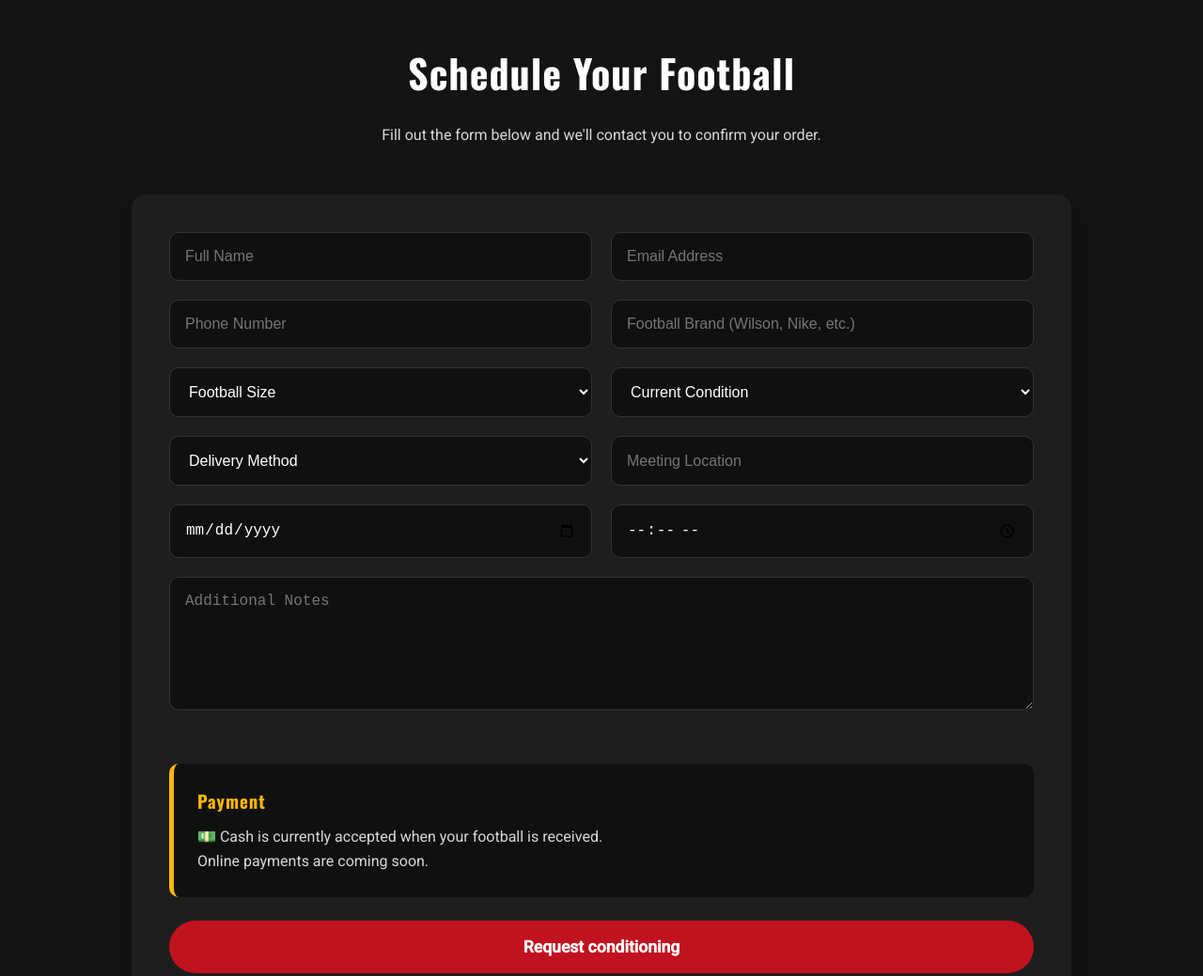
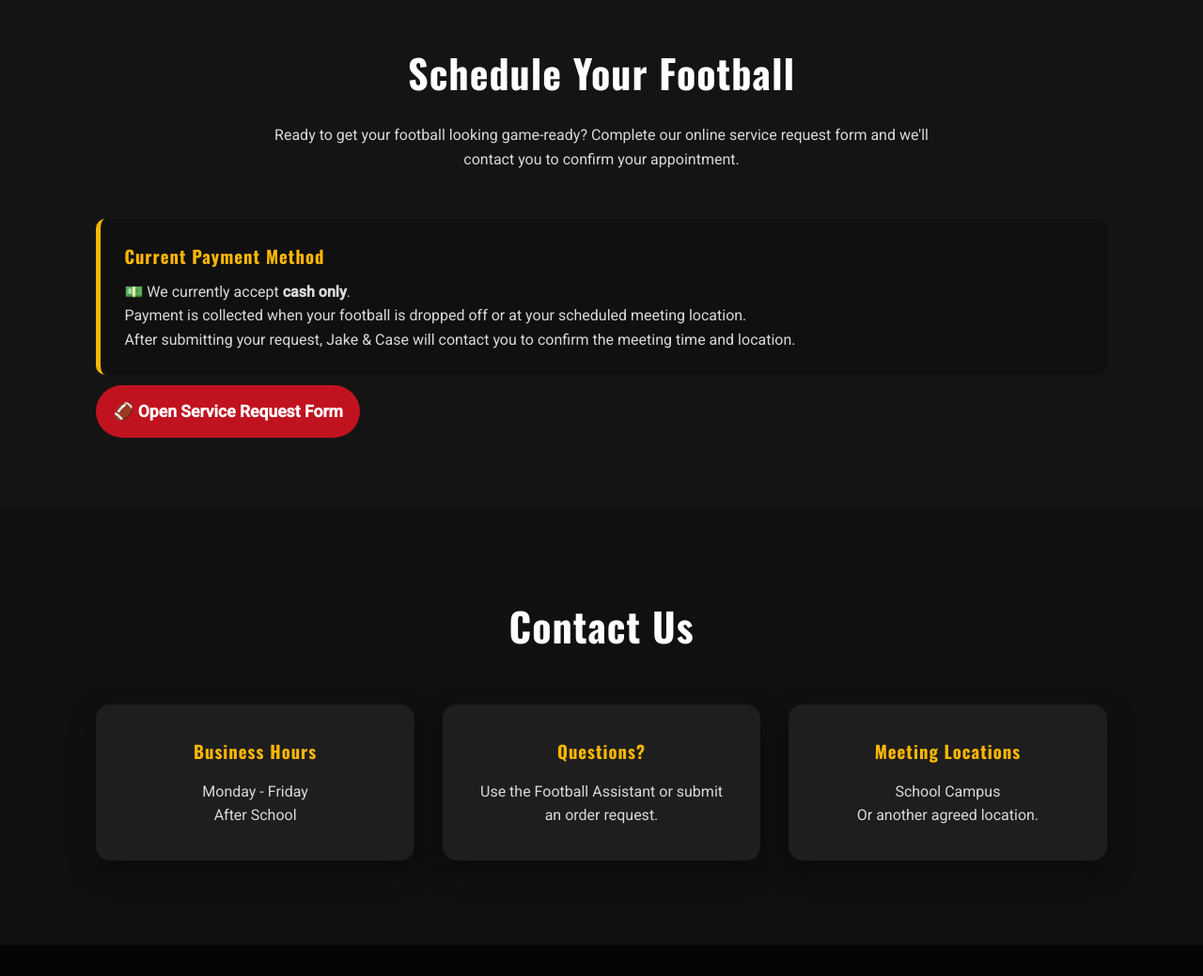
Before and after one commit to SawyerWetson/JakeAndCaseFootballs, a website: page index.html in a window 1280 px wide. Shown: the part 7280-8319 px from the top of the page at 94% size. Drawn offline with nearby package versions, Linux system fonts and the light colour scheme.

Commit message:
Update index.html

```diff
--- a/index.html
+++ b/index.html
@@ -737,108 +737,47 @@ Every football is inspected before it is returned.
 <!-- ORDER FORM -->
 <!-- ========================= -->
 
+<!-- ========================= -->
+<!-- ORDER -->
+<!-- ========================= -->
+
 <section id="order" class="order-section">
 
-    <h2 class="section-title">Schedule Your Football</h2>
+    <h2 class="section-title">
+        Schedule Your Football
+    </h2>
 
     <p class="section-subtitle">
-        Fill out the form below and we'll contact you to confirm your order.
+        Ready to get your football looking game-ready? Complete our online service request form and we'll contact you to confirm your appointment.
     </p>
-
-    <form id="orderForm">
-
-        <div class="form-row">
-            <input type="text" id="name" placeholder="Full Name" required>
-            <input type="email" id="email" placeholder="Email Address" required>
-        </div>
-
-        <div class="form-row">
-            <input type="tel" id="phone" placeholder="Phone Number">
-            <input type="text" id="brand" placeholder="Football Brand (Wilson, Nike, etc.)">
-        </div>
-
-        <div class="form-row">
-
-            <select id="size">
-
-                <option>Football Size</option>
-                <option>Youth</option>
-                <option>Junior</option>
-                <option>Official</option>
-
-            </select>
-
-            <select id="condition">
-
-                <option>Current Condition</option>
-                <option>Like New</option>
-                <option>Light Wear</option>
-                <option>Very Dirty</option>
-                <option>Heavy Wear</option>
-
-            </select>
-
-        </div>
-
-        <div class="form-row">
-
-            <select id="delivery">
-
-                <option>Delivery Method</option>
-
-                <option>Meet At School</option>
-
-                <option>Pickup</option>
-
-                <option>Drop Off</option>
-
-            </select>
-
-            <input
-                type="text"
-                id="location"
-                placeholder="Meeting Location">
-
-        </div>
-
-        <div class="form-row">
-
-            <input type="date" id="date">
-
-            <input type="time" id="time">
-
-        </div>
-
-        <textarea
-            id="notes"
-            rows="6"
-            placeholder="Additional Notes"></textarea>
 
     <div class="payment-box">
 
-            <h3>Payment</h3>
+        <h3>Current Payment Method</h3>
 
         <p>
-
-                💵 Cash is currently accepted when your football is received.
-
+            💵 We currently accept <strong>cash only</strong>.
         </p>
 
         <p>
+            Payment is collected when your football is dropped off or at your scheduled meeting location.
+        </p>
 
-                Online payments are coming soon.
-
+        <p>
+            After submitting your request, Jake & Case will contact you to confirm the meeting time and location.
         </p>
 
     </div>
 
-        <button class="submit-btn" type="submit">
+    <a
+        class="submit-btn"
+        href="https://docs.google.com/forms/d/e/1FAIpQLSfjG8XYDzbLNlYmhOOXSXkoL3uPAsFhp4Go3t3TBF_CvIYKXQ/viewform?usp=dialog"
+        target="_blank"
+        rel="noopener noreferrer">
 
-            Request conditioning
+        🏈 Open Service Request Form
 
-        </button>
-
-    </form>
+    </a>
 
 </section>
 
```
Lines whose indentation alone changed are shown as unchanged.
